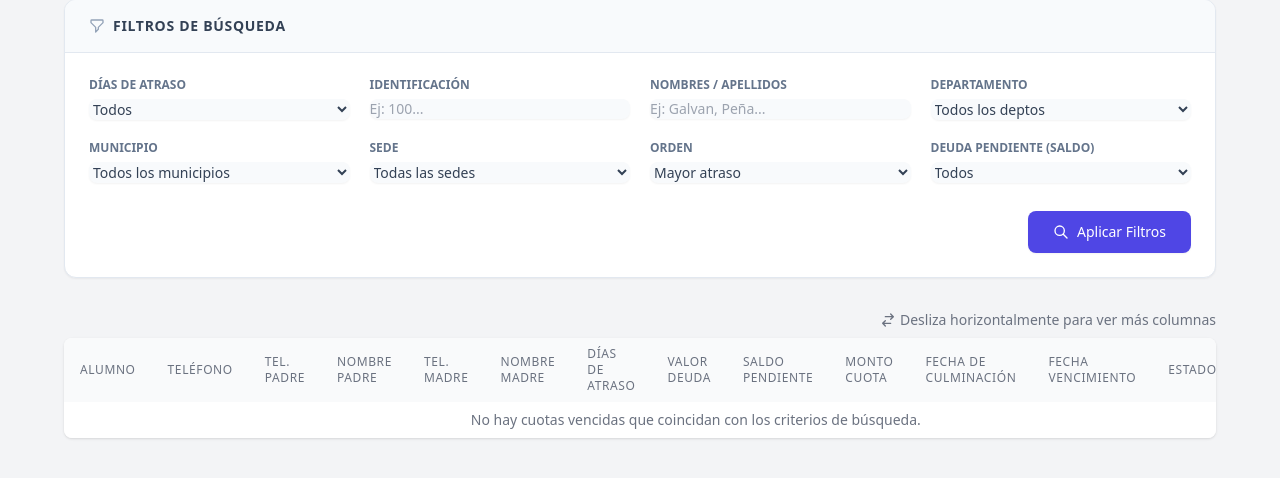
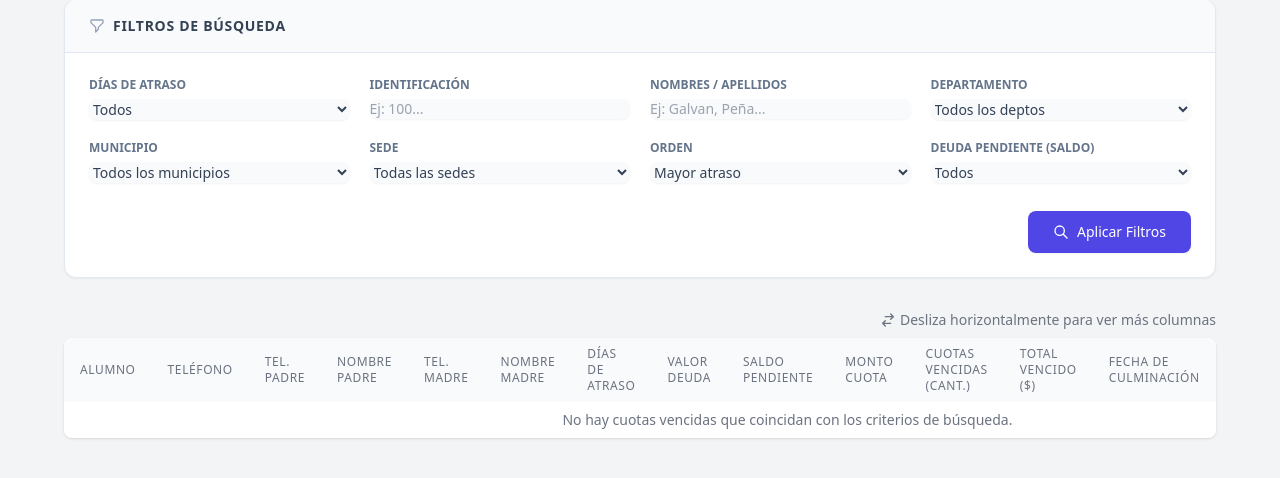
Before and after one commit to robertbarac/preicfes, a Django app: page /cartera/cuotas-vencidas/ in a window 1280 px wide. Shown: the part 173-651 px from the top of the page. Run offline with Django 5.2, Linux system fonts and the light colour scheme; the visitor is signed in with stand-in values (Sample User, id 1); data that the repository does not hold is empty; some libraries are stand-ins or nearby versions.

Commit message:
Columnas de total cuotas vencidas y valor cuotas vencidas

```diff
--- a/cartera/templates/cartera/cuotas_vencidas_list.html
+++ b/cartera/templates/cartera/cuotas_vencidas_list.html
@@ -129,6 +129,8 @@
                         <th class="px-4 py-2 text-left text-xs font-medium text-gray-500 uppercase tracking-wider">Valor Deuda</th>
                         <th class="px-4 py-2 text-left text-xs font-medium text-gray-500 uppercase tracking-wider">Saldo Pendiente</th>
                         <th class="px-4 py-2 text-left text-xs font-medium text-gray-500 uppercase tracking-wider">Monto Cuota</th>
+                        <th class="px-4 py-2 text-left text-xs font-medium text-gray-500 uppercase tracking-wider">Cuotas Vencidas (Cant.)</th>
+                        <th class="px-4 py-2 text-left text-xs font-medium text-gray-500 uppercase tracking-wider">Total Vencido ($)</th>
                         <th class="px-4 py-2 text-left text-xs font-medium text-gray-500 uppercase tracking-wider">Fecha de Culminación</th>
                         <th class="px-4 py-2 text-left text-xs font-medium text-gray-500 uppercase tracking-wider">Fecha Vencimiento</th>
                         <th class="px-4 py-2 text-left text-xs font-medium text-gray-500 uppercase tracking-wider">Estado</th>
@@ -165,6 +167,8 @@
                         <td class="px-3 py-2 whitespace-nowrap text-sm text-gray-900">${{ cuota.deuda.valor_total }}</td>
                         <td class="px-3 py-2 whitespace-nowrap text-sm text-gray-900">${{ cuota.deuda.saldo_pendiente }}</td>
                         <td class="px-3 py-2 whitespace-nowrap text-sm text-gray-900">${{ cuota.monto }}</td>
+                        <td class="px-3 py-2 whitespace-nowrap text-sm text-gray-900 text-center">{{ cuota.total_vencidas_count }}</td>
+                        <td class="px-3 py-2 whitespace-nowrap text-sm text-gray-900">${{ cuota.total_vencidas_monto|floatformat:0 }}</td>
                         <td class="px-3 py-2 whitespace-nowrap text-sm text-gray-900">{{ cuota.deuda.alumno.fecha_culminacion|date:"d/m/Y" }}</td>
                         <td class="px-3 py-2 whitespace-nowrap text-sm text-gray-900">{{ cuota.fecha_vencimiento }}</td>
                         <td class="px-3 py-2 whitespace-nowrap text-sm text-gray-900">{{ cuota.get_estado_display }}</td>
@@ -207,7 +211,7 @@
                     </tr>
                     {% empty %}
                     <tr>
-                        <td colspan="15" class="px-3 py-2 whitespace-nowrap text-sm text-gray-500 text-center">
+                        <td colspan="17" class="px-3 py-2 whitespace-nowrap text-sm text-gray-500 text-center">
                             No hay cuotas vencidas que coincidan con los criterios de búsqueda.
                         </td>
                     </tr>
--- a/cartera/views/cuotas_vencidas_list.py
+++ b/cartera/views/cuotas_vencidas_list.py
@@ -1,6 +1,6 @@
 from django.views.generic import ListView
 from django.contrib.auth.mixins import LoginRequiredMixin, UserPassesTestMixin
-from django.db.models import F, ExpressionWrapper, fields, Q
+from django.db.models import F, ExpressionWrapper, fields, Q, Count, Sum
 from django.utils import timezone
 from datetime import timedelta
 from django.template.loader import render_to_string
@@ -154,10 +154,35 @@ class CuotasVencidasListView(LoginRequiredMixin, UserPassesTestMixin, ListView):
     def get_context_data(self, **kwargs):
         context = super().get_context_data(**kwargs)
 
+        today = timezone.localtime(timezone.now()).date()
+
+        # Obtener estadísticas de cuotas vencidas agrupadas por alumno
+        overdue_stats = Cuota.objects.filter(
+            estado__in=['emitida', 'vencida'],
+            fecha_vencimiento__lt=today,
+            deuda__alumno__estado='activo'
+        ).values('deuda__alumno_id').annotate(
+            total_vencidas_count=Count('id'),
+            total_vencidas_monto=Sum('monto')
+        )
+
+        stats_dict = {
+            item['deuda__alumno_id']: {
+                'count': item['total_vencidas_count'],
+                'monto': item['total_vencidas_monto']
+            }
+            for item in overdue_stats
+        }
+
         # Agregar el mensaje preformateado y días de atraso a cada cuota
         for cuota in context['cuotas']:
             alumno = cuota.deuda.alumno
             cuota.dias_atraso = (timezone.localtime(timezone.now()).date() - cuota.fecha_vencimiento).days
+
+            # Obtener estadísticas del alumno
+            stats = stats_dict.get(alumno.id, {'count': 0, 'monto': 0})
+            cuota.total_vencidas_count = stats['count']
+            cuota.total_vencidas_monto = stats['monto']
 
             # Renderizar el mensaje con los datos actuales
             message_context = {
```
